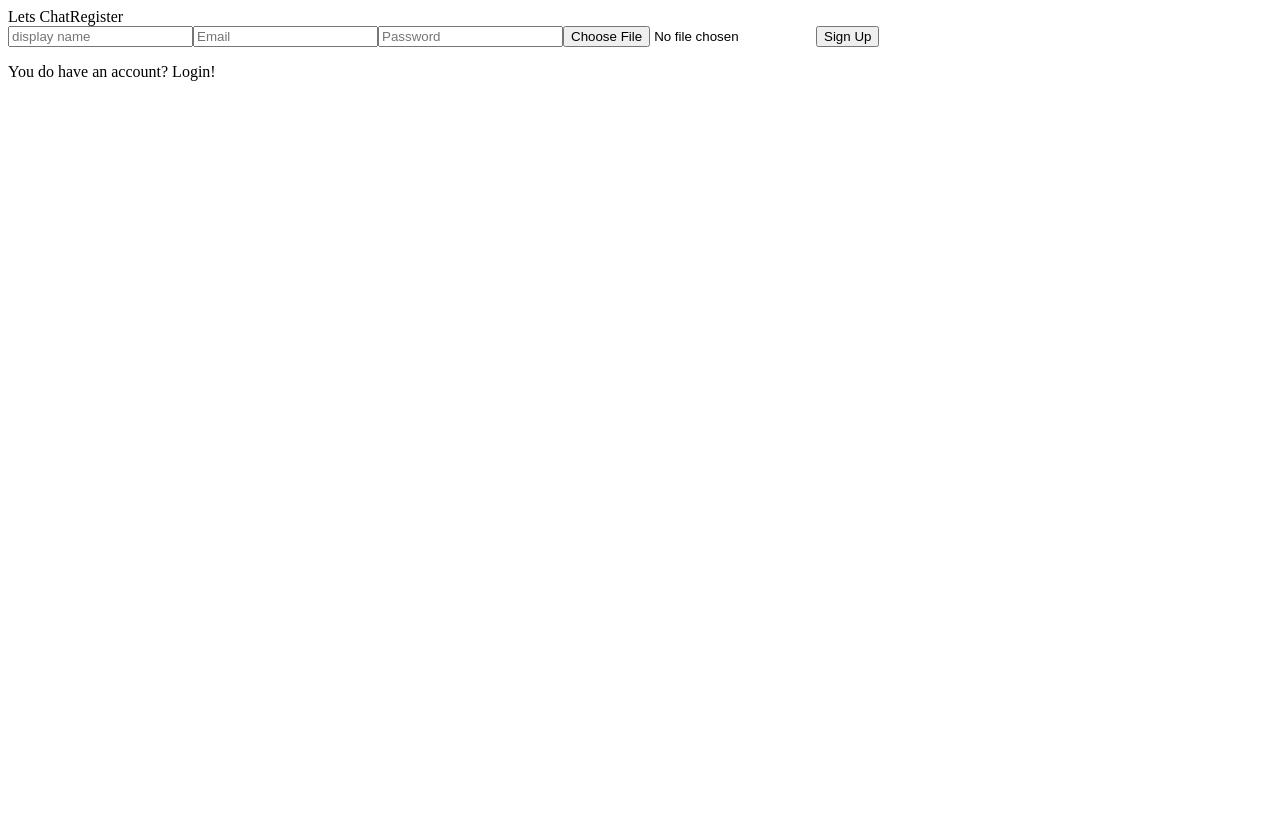
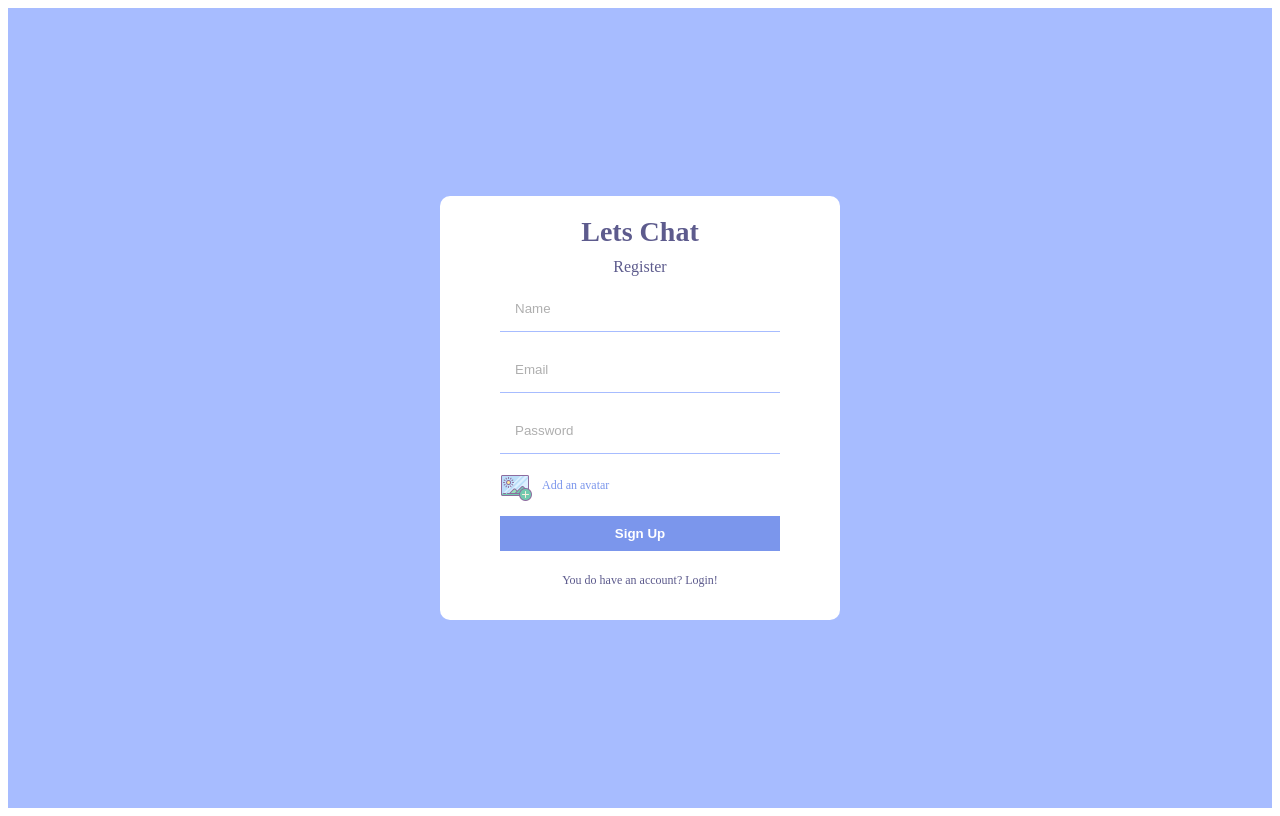
Before and after one commit to aneesh072/chatup-React, a React (Create React App) app: page / in a window 1280 px wide. Built offline with nearby package versions, Linux system fonts and the light colour scheme.

Commit message:
completed register page layour

```diff
--- a/package.json
+++ b/package.json
@@ -9,6 +9,7 @@
     "react": "^18.2.0",
     "react-dom": "^18.2.0",
     "react-scripts": "5.0.1",
+    "sass": "^1.55.0",
     "web-vitals": "^2.1.4"
   },
   "scripts": {
--- a/src/App.js
+++ b/src/App.js
@@ -1,10 +1,8 @@
 import React from 'react';
 import Register from './pages/Register';
-
+import './style.scss';
 const App = () => {
-  return (
-    <Register />
-  )
+  return <Register />;
 };
 
 export default App;
--- a/src/pages/Register.jsx
+++ b/src/pages/Register.jsx
@@ -1,4 +1,5 @@
 import React from 'react';
+import Add from '../assets/addAvatar.png';
 
 const Register = () => {
   return (
@@ -7,10 +8,14 @@
         <span className="logo">Lets Chat</span>
         <span className="title">Register</span>
         <form>
-          <input type="text" placeholder="display name" />
+          <input type="text" placeholder="Name" />
           <input type="email" placeholder="Email" />
           <input type="password" placeholder="Password" />
-          <input type="file" />
+          <input type="file" id="file" style={{ display: 'none' }} />
+          <label htmlFor="file">
+            <img src={Add} alt="add" />
+            <span>Add an avatar</span>
+          </label>
           <button>Sign Up</button>
         </form>
         <p>You do have an account? Login!</p>
--- /dev/null
+++ b/src/style.scss
@@ -0,0 +1,71 @@
+.formContainer {
+  background-color: #a7bcff;
+  height: 100vh;
+
+  display: flex;
+  align-items: center;
+  justify-content: center;
+
+  .formWrapper {
+    background-color: white;
+    padding: 20px 60px;
+    border-radius: 10px;
+    display: flex;
+    flex-direction: column;
+    gap: 10px;
+    align-items: center;
+
+    .logo {
+      color: #5d5b8d;
+      font-weight: bold;
+      font-size: 28px;
+    }
+
+    .title {
+      color: #5d5b8d;
+      font-size: 16px;
+    }
+
+    form {
+      display: flex;
+      flex-direction: column;
+      gap: 15px;
+
+      input {
+        padding: 15px;
+        border: none;
+        width: 250px;
+        border-bottom: 1px solid #a7bcff;
+        &::placeholder {
+          color: rgb(175, 175, 175);
+        }
+      }
+
+      button {
+        background-color: #7b96ec;
+        color: white;
+        padding: 10px;
+        font-weight: bold;
+        border: none;
+        cursor: pointer;
+      }
+      label {
+        display: flex;
+        align-items: center;
+        gap: 10px;
+        color: #7b96ec;
+        font-size: 12px;
+        cursor: pointer;
+
+        img{
+          width: 32px;
+        }
+      }
+    }
+    p {
+      color: #5d5b8d;
+      font-size: 12px;
+      margin-top: 12px;
+    }
+  }
+}
```
Also changed, not shown: src/assets/addAvatar.png (added), 1 other file (tests, documents, lock files or other folders).
